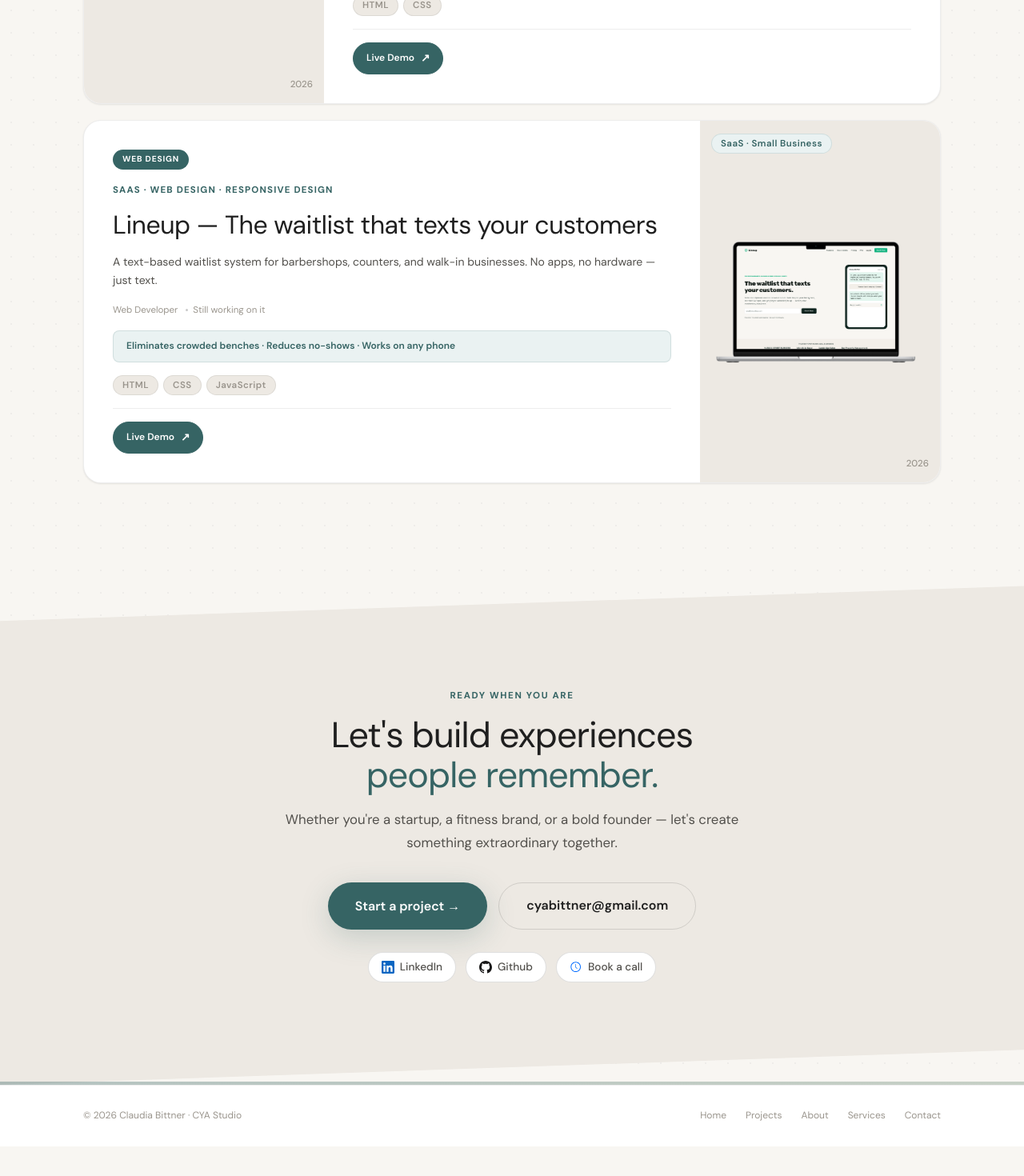
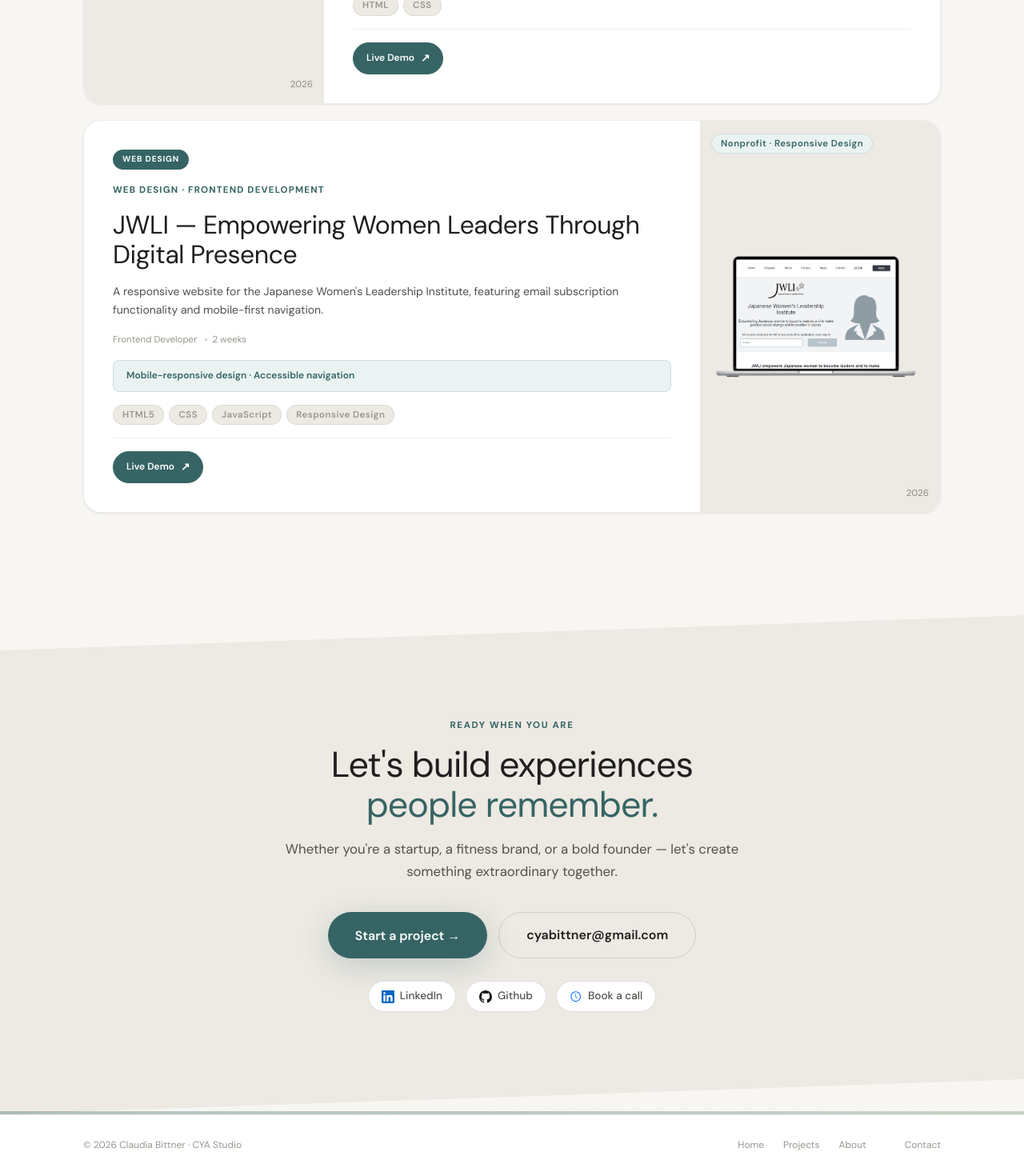
Before and after one commit to ClauYA/cya-portfolio, a React (Vite) app in the folder client/: page / in a window 1280 px wide. Shown: the part 1849-3319 px from the top of the page at 80% size. Before the commit the page ends 3282 px from the top, so only its background shows below. Built offline with nearby package versions, Linux system fonts and the light colour scheme.

Commit message:
update jwli's website

```diff
--- a/client/src/components/Footer.jsx
+++ b/client/src/components/Footer.jsx
@@ -6,7 +6,7 @@
   const es = lang === 'es';
   const labels = es
     ? { home: 'Inicio', projects: 'Proyectos', about: 'Sobre mí', services: 'Servicios', contact: 'Contacto' }
-    : { home: 'Home', projects: 'Projects', about: 'About', services: 'Services', contact: 'Contact' };
+    : { home: 'Home', projects: 'Projects', about: 'About', contact: 'Contact' };
   return (
     <footer style={{ borderTop: '1px solid var(--border)', background: 'var(--bg-card)', padding: '28px 0' }}>
       <div style={{ width: '100%', maxWidth: 1200, margin: '0 auto', padding: '0 clamp(24px,5vw,64px)', display: 'flex', alignItems: 'center', justifyContent: 'space-between', flexWrap: 'wrap', gap: 16 }}>
--- a/client/src/data/projects.js
+++ b/client/src/data/projects.js
@@ -37,9 +37,28 @@
   githubUrl: 'https://github.com/ClauYA/mainlobster',
   liveUrl: 'https://clauya.github.io/mainlobster/'
 },
-{
+ {
+  id: 'JWLI',
+  num: '03',
+  badge: 'Web Design',
+  image: '/jwli-homescreen.png',
+  tag: 'Nonprofit · Responsive Design',
+  tagStyle: 'accent',
+  year: '2026',
+  cat: 'Web Design · Frontend Development',
+  title: 'JWLI — Empowering Women Leaders Through Digital Presence',
+  summary: 'A responsive website for the Japanese Women\'s Leadership Institute, featuring email subscription functionality and mobile-first navigation.',
+  problem: 'JWLI needed a modern, accessible web presence to reach potential fellows and donors while maintaining their mission-focused branding. The site required seamless mobile experience for international users and easy email subscription for application updates.',
+  role: 'Frontend Developer',
+  duration: '2 weeks',
+  tools: ['HTML5', 'CSS', 'JavaScript', 'Responsive Design'],
+  impact: 'Mobile-responsive design · Accessible navigation',
+  featured: false,
+  liveUrl: 'https://clauya.github.io/Jwli-Website/'
+ },
+ {
   id: 'lineup',
-  num: '03',
+  num: '04',
   badge: 'Web Design',
   image: '/line-up-homescreen.png',
   tag: 'SaaS · Small Business',
@@ -54,7 +73,6 @@
   tools: ['HTML', 'CSS', 'JavaScript'],
   impact: 'Eliminates crowded benches · Reduces no-shows · Works on any phone',
   featured: false,
-  githubUrl: 'https://github.com/ClauYA/Line-Up',
   liveUrl: ' https://clauya.github.io/Line-Up/'
 }
 
```
Also changed, not shown: client/public/jwli-homescreen.png (added).
